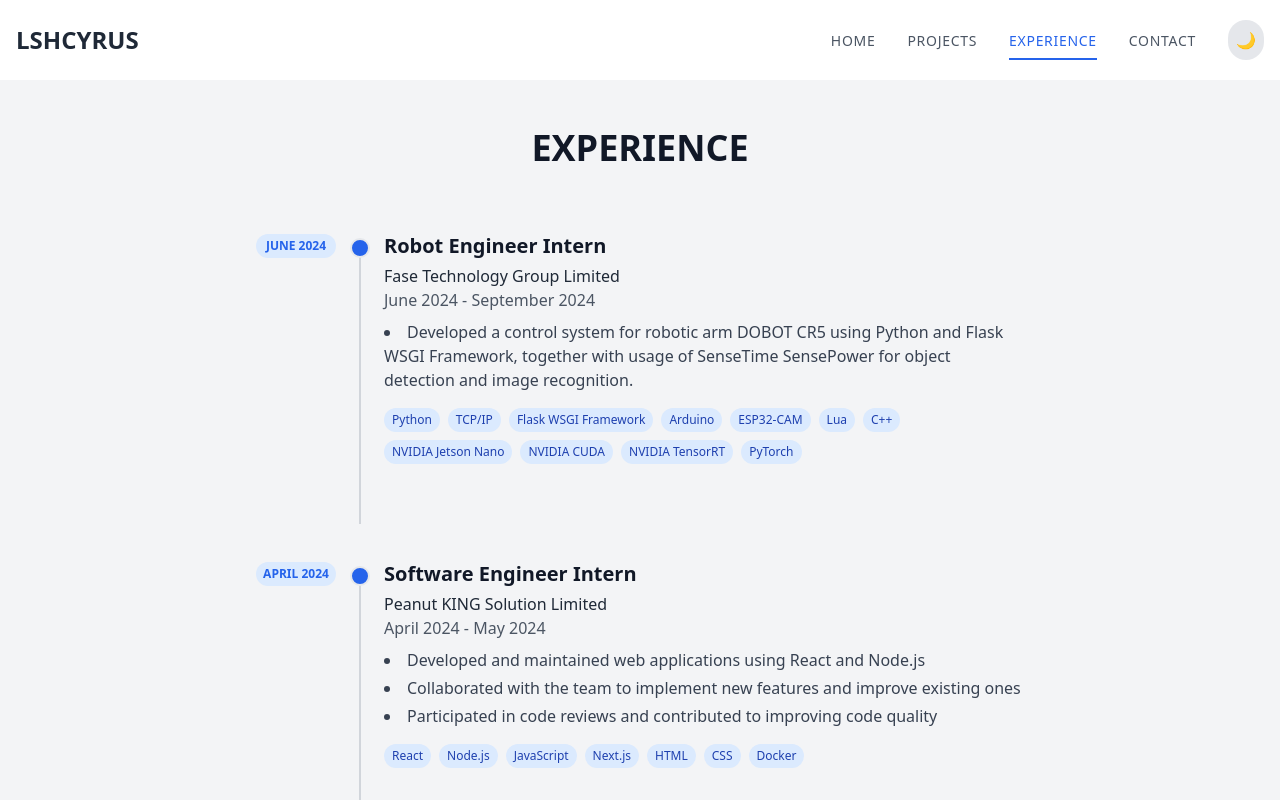
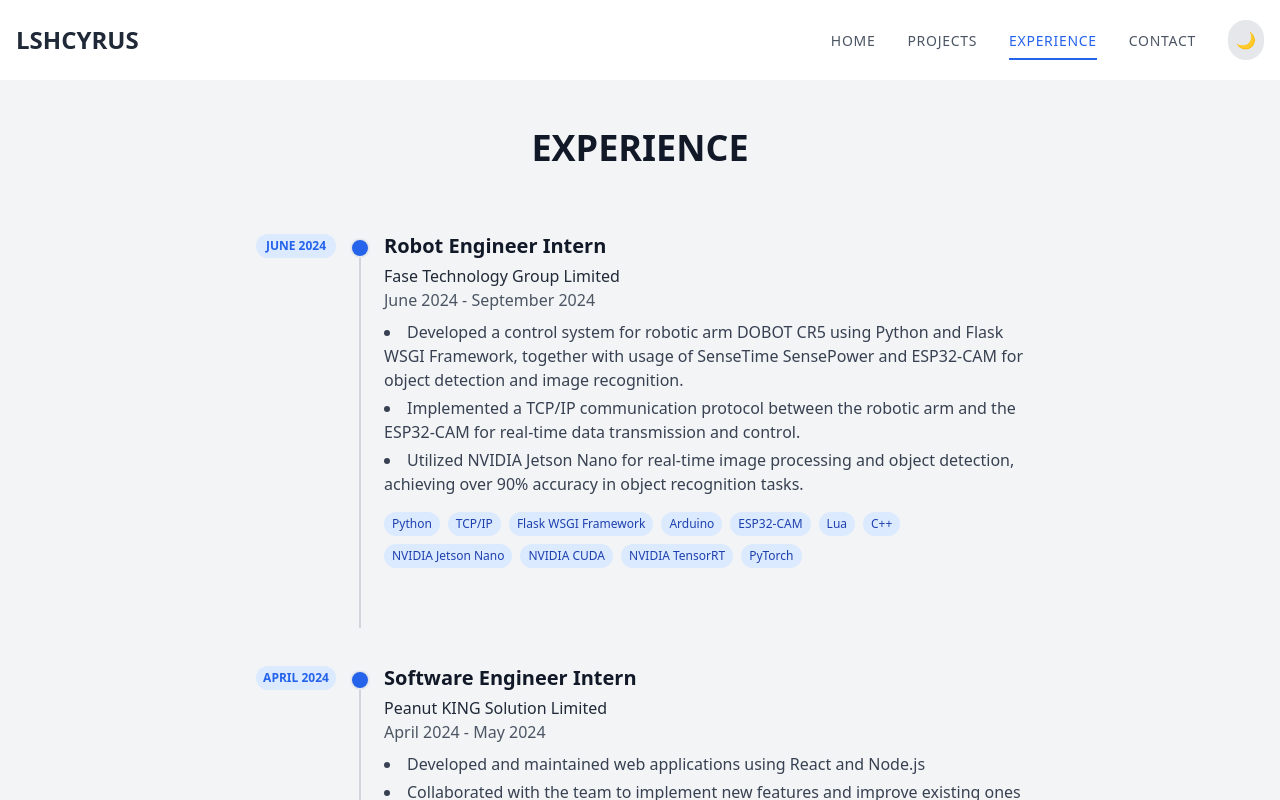
Before and after one commit to lshcyrus/portfolio, a Next.js app: page /experience in a window 1280 px wide. Shown: the top 800 px of the page. Built offline with nearby package versions, Linux system fonts and the light colour scheme.

Commit message:
Update page.tsx

```diff
--- a/src/app/experience/page.tsx
+++ b/src/app/experience/page.tsx
@@ -14,7 +14,9 @@ const experiences: Experience[] = [
     company: "Fase Technology Group Limited",
     duration: "June 2024 - September 2024",
     description: [
-      "Developed a control system for robotic arm DOBOT CR5 using Python and Flask WSGI Framework, together with usage of SenseTime SensePower for object detection and image recognition.",
+      "Developed a control system for robotic arm DOBOT CR5 using Python and Flask WSGI Framework, together with usage of SenseTime SensePower and ESP32-CAM for object detection and image recognition.",
+      "Implemented a TCP/IP communication protocol between the robotic arm and the ESP32-CAM for real-time data transmission and control.",
+      "Utilized NVIDIA Jetson Nano for real-time image processing and object detection, achieving over 90% accuracy in object recognition tasks.",
     ],
     technologies: ["Python", "TCP/IP", "Flask WSGI Framework", "Arduino", "ESP32-CAM", "Lua", "C++", "NVIDIA Jetson Nano", "NVIDIA CUDA", "NVIDIA TensorRT", "PyTorch"]
   },
```
